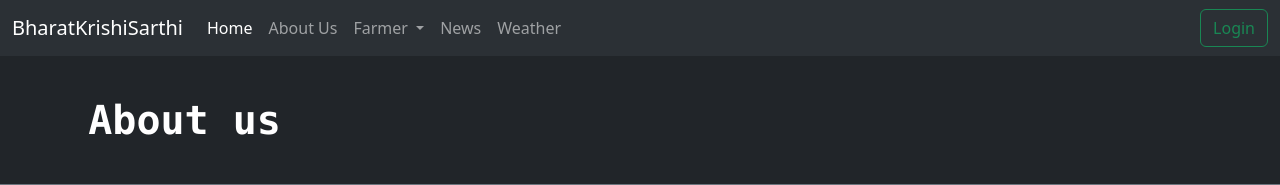
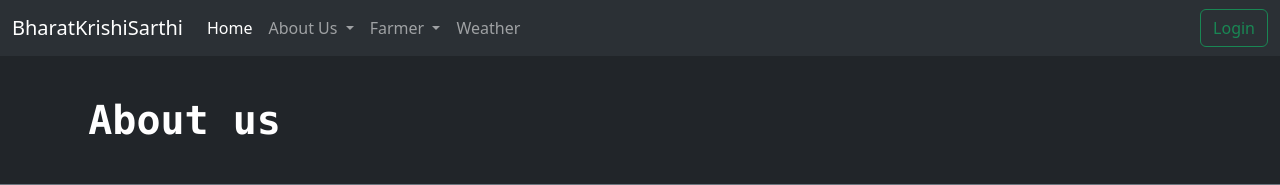
Before and after one commit to Rjchauhan18/Tic_Tech_Toe, a Django app: page /about/ in a window 1280 px wide. Shown: the top 185 px of the page. Run offline with Django 4.2, Linux system fonts and the light colour scheme; some libraries are stand-ins or nearby versions.

Commit message:
added faq in about us and all the pages in farmer

```diff
--- a/myfarmer/urls.py
+++ b/myfarmer/urls.py
@@ -3,7 +3,10 @@ from . import views
 
 urlpatterns = [
     path('',views.index , name="index"),
+    #about us  section
     path('about/',views.about , name="about"),
+    path('faq/',views.faq , name="faq"),
+
     # farmer section paths
     path('pesticides/',views.pesticides,name="pesticides"),
     path('cluster/',views.cluster,name="cluster"),
--- a/myfarmer/views.py
+++ b/myfarmer/views.py
@@ -29,8 +29,14 @@ def index(request):
 def book(request):
     return render(request, "book.html")
 
+
+#about us section
 def about(request):
     return render(request, "aboutus.html")
+
+def faq(request):
+    return render(request, "faq.html")
+
 
 # farmer section
 def pesticides(request):
--- a/templates/index.html
+++ b/templates/index.html
@@ -24,13 +24,23 @@
           </button>
           <div class="collapse navbar-collapse" id="navbarSupportedContent">
             <ul class="navbar-nav me-auto mb-2 mb-lg-0">
+
+              {% comment %} Index page {% endcomment %}
               <li class="nav-item">
                 <a class="nav-link active" aria-current="page" href="/">Home</a>
               </li>
-              <li class="nav-item">
-                <a class="nav-link" href="/about">About Us</a>
+
+              {% comment %} About US {% endcomment %}
+              <li class="nav-item dropdown">
+                <a class="nav-link dropdown-toggle" href="/about" id="navbarDropdown" role="button" data-toggle="dropdown" aria-haspopup="true" aria-expanded="false">
+                  About Us
+                </a>
+                <div class="dropdown-menu" aria-labelledby="navbarDropdown">
+                  <a class="dropdown-item" href="faq/">Faq</a>
+
               </li>
 
+              {% comment %} Farmer pages {% endcomment %}
               <li class="nav-item dropdown">
                 <a class="nav-link dropdown-toggle" href="#" id="navbarDropdown" role="button" data-toggle="dropdown" aria-haspopup="true" aria-expanded="false">
                   Farmer
@@ -42,9 +52,6 @@
 
               </li>
 
-              <li class="nav-item">
-                <a class="nav-link" href="/book">News</a>
-              </li>
               <li class="nav-item">
                 <a class="nav-link" href="/book">Weather</a>
               </li>
```
